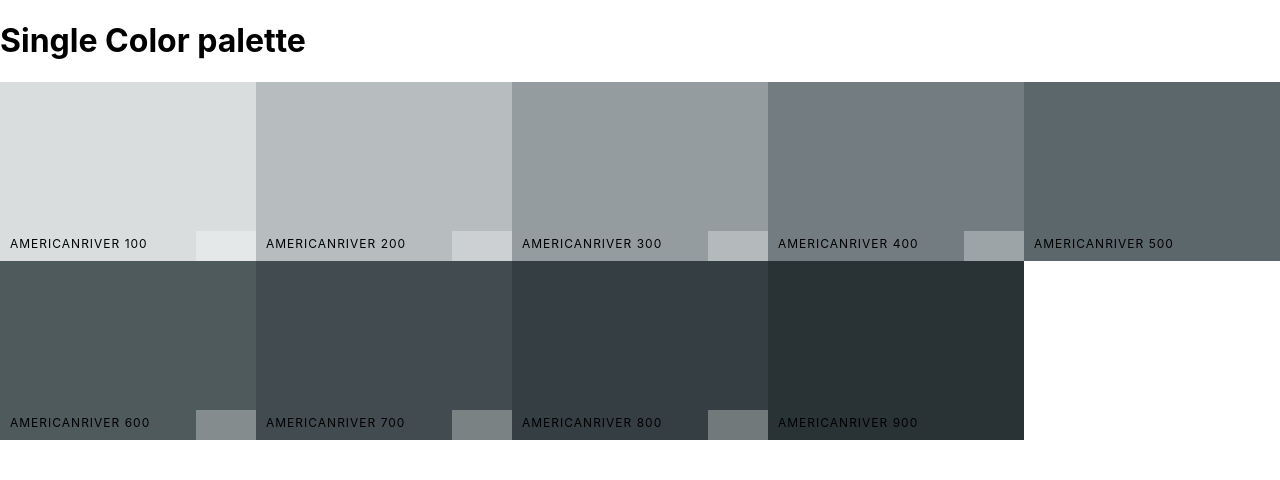
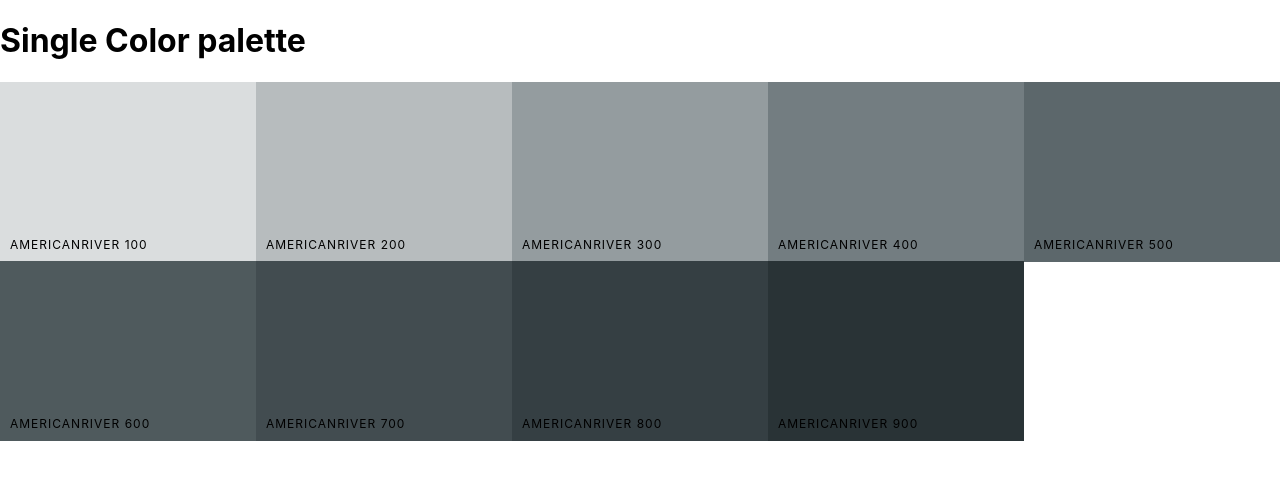
Before and after one commit to avsssai/react-colors, a React (Create React App) app: page /palette/flat-ui-colors-american/americanriver in a window 1280 px wide. Shown: the top 480 px of the page. Built offline with nearby package versions, Linux system fonts and the light colour scheme.

Commit message:
Single color palette improvements

```diff
--- a/src/ColorBox.css
+++ b/src/ColorBox.css
@@ -16,7 +16,7 @@
 	display: inline-block;
 	top: 50%;
 	left: 50%;
-    transform: translate(-50%,-50%);
+	transform: translate(-50%, -50%);
 	text-align: center;
 	outline: none;
 	background-color: rgba(255, 255, 255, 0.3);
@@ -27,10 +27,9 @@
 	border: none;
 	opacity: 0;
 	cursor: pointer;
-
 }
 
-.ColorBox:hover .copy-button{
+.ColorBox:hover .copy-button {
 	opacity: 1;
 	transition: 0.5s;
 }
@@ -46,12 +45,12 @@
 	font-size: 12px;
 }
 
-.ColorBox .see-more{
+.ColorBox .see-more {
 	background: rgba(255, 255, 255, 0.3);
 	position: absolute;
 	border: none;
 	bottom: 0%;
-    right: 100%;
+	right: 0%;
 	color: white;
 	width: 60px;
 	height: 30px;
@@ -60,6 +59,11 @@
 	text-transform: uppercase;
 }
 
+.ColorBox .see-more a {
+	text-decoration: none;
+	color: inherit;
+	font-size: 14px;
+}
 .copy-overlay {
 	opacity: 0;
 	z-index: 0;
@@ -67,12 +71,11 @@
 	height: 100%;
 	transition: transform 0.4s ease-in-out;
 	transform: scale(0.1);
-
 }
 
 .copy-overlay.show {
 	opacity: 1;
-    transform:scale(50);
+	transform: scale(50);
 	z-index: 10;
 	position: absolute;
 }
@@ -91,7 +94,6 @@
 	opacity: 0;
 	transform: scale(0.1);
 	color: white;
-
 }
 
 .overlay-text.show-text {
@@ -101,7 +103,6 @@
 	transition-delay: 0.1s;
 	transform: scale(1);
 	text-align: center;
-
 }
 
 .overlay-text h1 {
@@ -113,7 +114,7 @@
 	padding: 1rem;
 }
 
-.overlay-text p{
+.overlay-text p {
 	font-weight: 200;
 	font-size: 2rem;
 }
--- a/src/ColorBox.js
+++ b/src/ColorBox.js
@@ -1,6 +1,6 @@
 import React, { Component } from "react";
 import { CopyToClipboard } from "react-copy-to-clipboard";
-import {Link} from 'react-router-dom'
+import { Link } from 'react-router-dom'
 import "./ColorBox.css";
 
 export default class ColorBox extends Component {
@@ -12,7 +12,7 @@ export default class ColorBox extends Component {
     this.changeCopyState = this.changeCopyState.bind(this);
     this.handleMoreClick = this.handleMoreClick.bind(this);
   }
-  changeCopyState() {
+  changeCopyState () {
     this.setState(
       {
         copied: true,
@@ -24,13 +24,13 @@ export default class ColorBox extends Component {
 
   }
 
-  handleMoreClick(e) {
+  handleMoreClick (e) {
     e.stopPropagation();
   }
 
-  render() {
-    const { background, name ,moreUrl,showLink} = this.props;
-    let {copied} = this.state;
+  render () {
+    const { background, name, moreUrl, showLink } = this.props;
+    let { copied } = this.state;
     return (
       <CopyToClipboard text={background} onCopy={this.changeCopyState}>
         <div className="ColorBox" style={{ backgroundColor: background }}>
@@ -44,14 +44,16 @@ export default class ColorBox extends Component {
               <span>{name}</span>
             </div>
             <button className="copy-button">Copy</button>
-            <div className="see-more" >
-              {showLink && (
+            {showLink && (
+              <div className="see-more" >
+
                 <Link to={moreUrl} onClick={this.handleMoreClick}>
-                More
+                  More
               </Link>
-              )}
+              </div>
 
-              </div>
+            )}
+
           </div>
         </div>
       </CopyToClipboard>
--- a/src/NavBar.js
+++ b/src/NavBar.js
@@ -24,7 +24,7 @@ export default class NavBar extends Component {
     this.props.handleChange(e.target.value);
   }
   render () {
-    const { level, handleOnAfterChange } = this.props;
+    const { level, handleOnAfterChange, showing } = this.props;
     return (
       <nav className="Navbar">
         <Link to="/">
@@ -33,7 +33,7 @@ export default class NavBar extends Component {
         <div className="slider-container">
 
           <span className='level'>Level {level}</span>
-
+          {showing && (
             <div className="slider">
               <Slider
                 min={100}
@@ -44,6 +44,8 @@ export default class NavBar extends Component {
                 className="slider"
               />
             </div>
+
+          )}
         </div>
         <div className="select-container">
           <Select onChange={this.handleChange} value={this.state.colorFormat}>
--- a/src/SingleColorPalette.js
+++ b/src/SingleColorPalette.js
@@ -1,37 +1,60 @@
 import React, { Component } from 'react'
 import ColorBox from './ColorBox';
+import { withStyles } from '@material-ui/core/styles';
 import "./Palette.css";
 
-export default class SingleColorPalette extends Component {
-    constructor(props){
+let styles = {
+    palette: {
+        height: "100vh",
+        diplay: "flex",
+        flexDirection: "column",
+        overflowX: "hidden",
+        overflowY: "hidden"
+    },
+    paletteColors: {
+        height: "90vh"
+    },
+    ColorBox: {
+        height: "50%",
+        width: "20%"
+    }
+
+}
+
+class SingleColorPalette extends Component {
+    constructor(props) {
         super(props);
         this.state = {
-            colorFormat:"hex"
+            colorFormat: "hex"
         }
-        this._getShades = this.generateShades(this.props.palette,this.props.id);
+        this._getShades = this.generateShades(this.props.palette, this.props.id);
     }
-    generateShades(palette,colorId) {
+    generateShades (palette, colorId) {
         let shades = [];
         let allColors = palette.colors;
-        for(let i in allColors){
-          let shade = allColors[i].find(color => color.id === colorId);
-          shades.push(shade);
+        for (let i in allColors) {
+            let shade = allColors[i].find(color => color.id === colorId);
+            shades.push(shade);
         }
         console.log(shades.slice(1));
         return shades.slice(1);
 
-      }
-    render() {
+    }
+    render () {
+        let { classes } = this.props;
+
         let colorBoxes = this._getShades.map(color => {
-            return <ColorBox background={color[this.state.colorFormat]} name={color.name} key={color.name} showLink={false}/>
+            return <ColorBox background={color[this.state.colorFormat]} name={color.name} key={color.name} showLink={false} className={classes.ColorBox} />
         })
         return (
-            <div className="Palette">
+            <div className={classes.palette}>
                 <h1>Single Color palette</h1>
-                <div className="Palette-colors">
+                <div className={classes.paletteColors}>
                     {colorBoxes}
                 </div>
             </div>
         )
     }
 }
+
+export default withStyles(styles)(SingleColorPalette);
```
Also changed, not shown: src/Palette.js (+5 -4 lines). Lines whose indentation alone changed are shown as unchanged.
